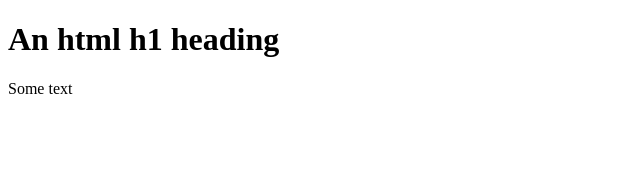
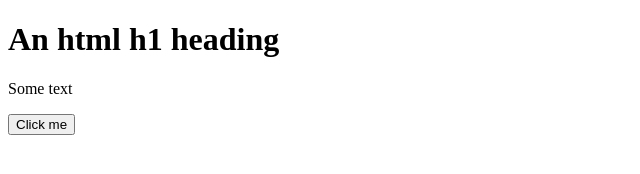
Before and after one commit to mike-gaingob/demo-repo, a plain HTML site: page index.html in a window 1280 px wide. Shown: the whole page, without its empty margins (0-640 px from the left). Drawn offline with Linux system fonts and the light colour scheme.

Commit message:
Added a button

```diff
--- a/index.html
+++ b/index.html
@@ -9,5 +9,6 @@
     <h1>An html h1 heading</h1>
     <p>Some text</p>
 
+    <button onclick="alert('This button should be clicked')">Click me</button>
 </body>
 </html>
```
